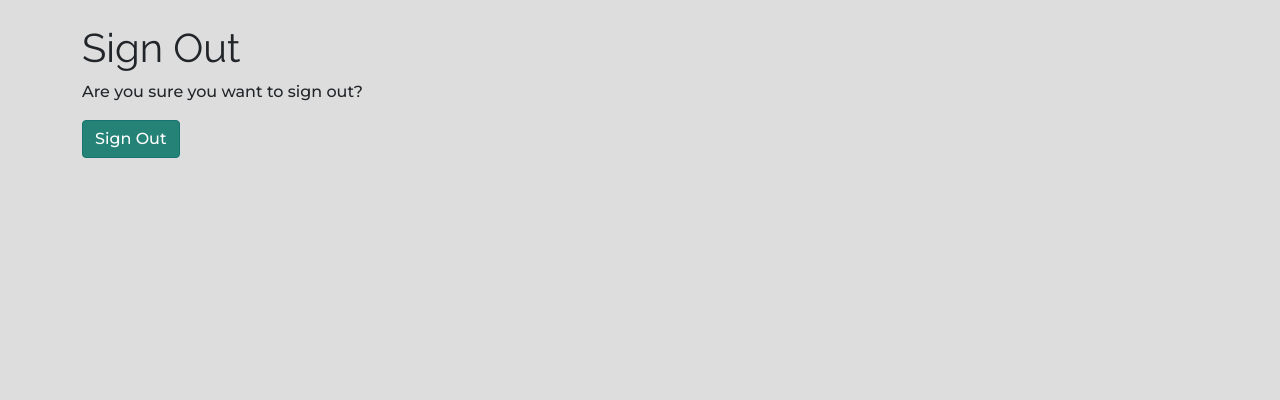
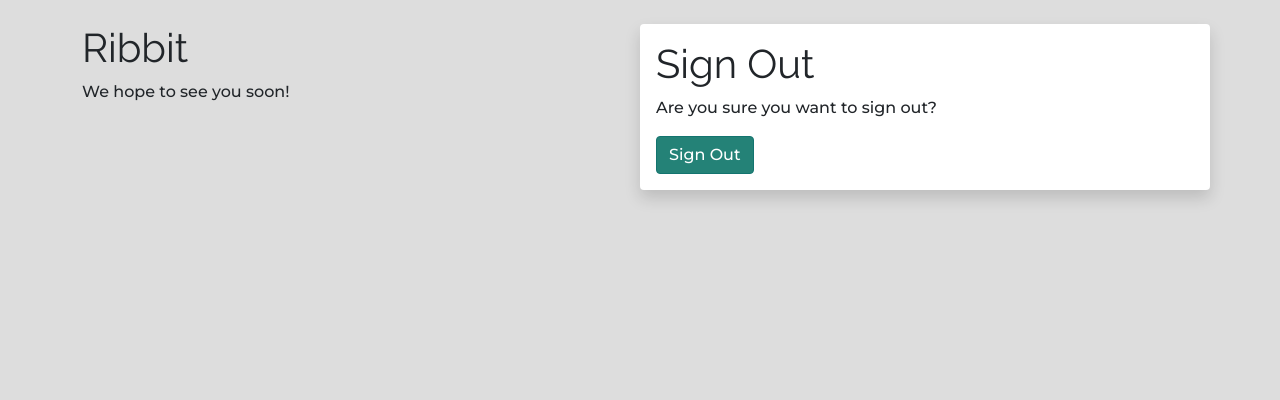
Before and after one commit to Code-Institute-Submissions/will23JD-Ribbit_SepResub, a Django app: page /accounts/logout/ in a window 1280 px wide. Shown: the part 56-456 px from the top of the page. Run offline with Django 3.2, Linux system fonts and the light colour scheme; the visitor is signed in with stand-in values (Sample User, id 1).

Commit message:
Update sign up pages

```diff
--- a/templates/account/logout.html
+++ b/templates/account/logout.html
@@ -6,8 +6,14 @@
 
 {% block content %}
 <div class="container mt-4">
-  <div class="row-align-items-center">
-    <div class="col">
+  <div class="row">
+    <div class="col-md-6">
+      <h1>Ribbit</h1>
+      <p>
+        We hope to see you soon!
+      </p>
+    </div>
+    <div class="col-md-6 shadow p-3 mb-5 bg-white rounded">
       <h1>{% trans "Sign Out" %}</h1>
       <p>{% trans 'Are you sure you want to sign out?' %}</p>
 
```
Also changed, not shown: templates/account/login.html (+7 -1 lines), templates/account/signup.html (+7 -1 lines).
